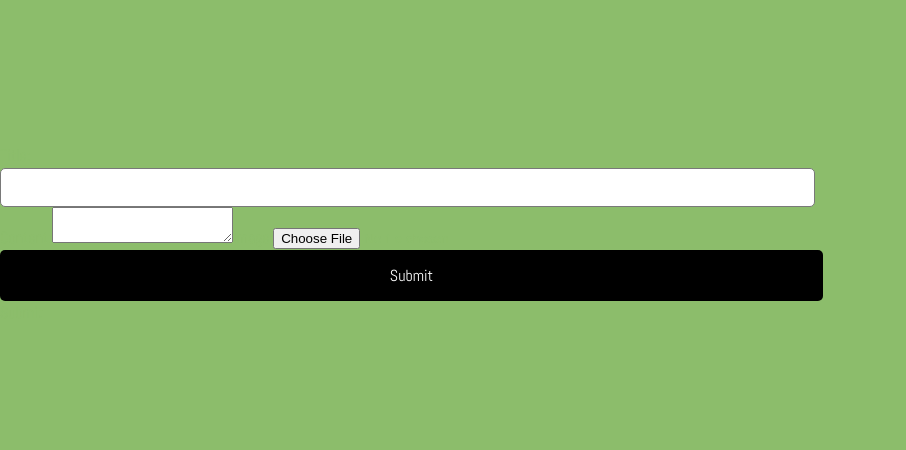
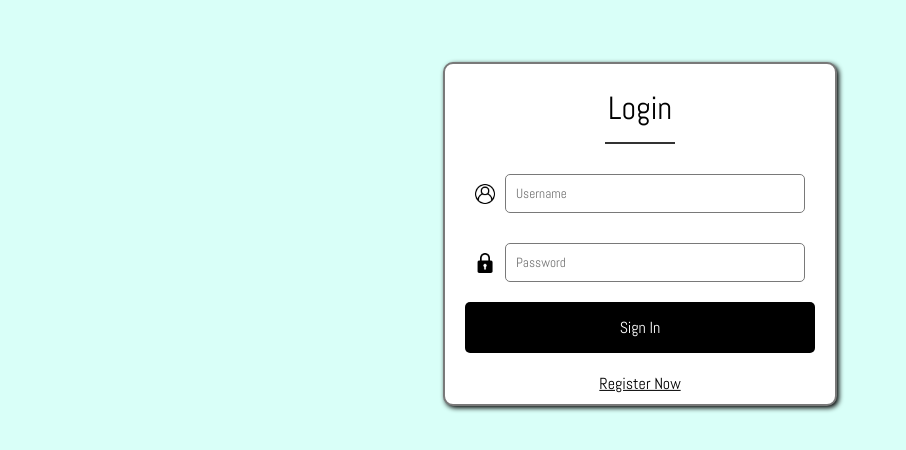
Before and after one commit to ncabral3/CIS469-Blog, a React (Vite) app in the folder blog-project/: page / in a window 1280 px wide. Shown: the part 166-616 px from the top of the page, without its empty margins (0-906 px from the left). Built offline with nearby package versions, Linux system fonts and the light colour scheme.

Commit message:
conflict fixes

```diff
--- a/blog-project/src/App.jsx
+++ b/blog-project/src/App.jsx
@@ -1,5 +1,4 @@
 import { BrowserRouter, Routes, Route } from 'react-router-dom';
-import BlogForm from './BlogForm';
 import Login from './auth/login';
 import Register from './auth/register';
 
@@ -7,8 +6,8 @@ const App = () => {
     return (
         <BrowserRouter>
             <Routes>
-                {/* <Route path='/register' element={ <Register /> } /> */}
-                <Route path='/' element={ <BlogForm /> } />
+                <Route path='/register' element={ <Register /> } />
+                <Route path='/' element={ <Login /> } />
             </Routes>
         </BrowserRouter>
     );
--- a/blog-project/src/index.css
+++ b/blog-project/src/index.css
@@ -5,8 +5,8 @@
   font-weight: 400;
 
   color-scheme: light dark;
-  color: rgba(140, 189, 107, 0.85);
-  background-color: rgb(140, 189, 107);
+  color: rgba(220, 190, 190, 0.87);
+  background-color: rgb(217, 255, 248);
 
   font-synthesis: none;
   text-rendering: optimizeLegibility;
@@ -30,7 +30,6 @@ a {
   color: #282c79;
   text-decoration: inherit;
 }
-
 a:hover {
   color: #535bf2;
 }
@@ -59,7 +58,6 @@ button {
   padding: 0.6em 1.2em;
   font-size: 1em;
   font-weight: 500;
-  color: white;
   font-family: inherit;
   background-color: #1a1a1a;
   cursor: pointer;
```
